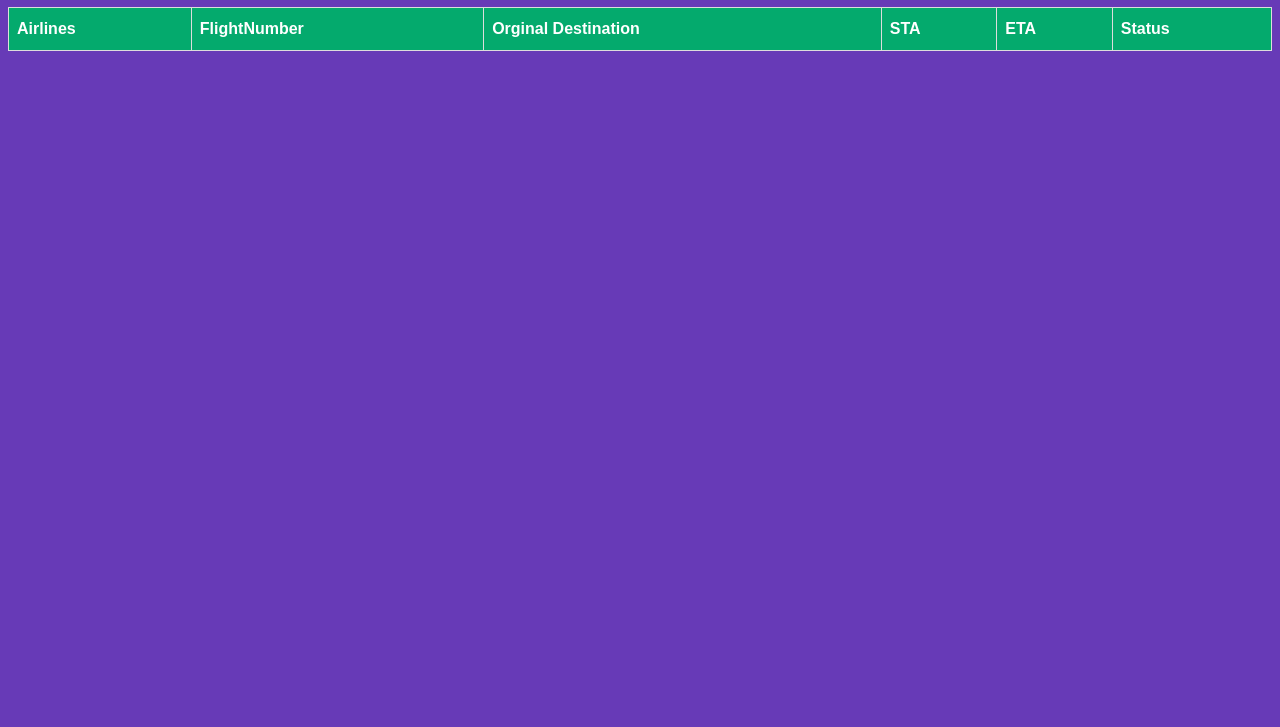
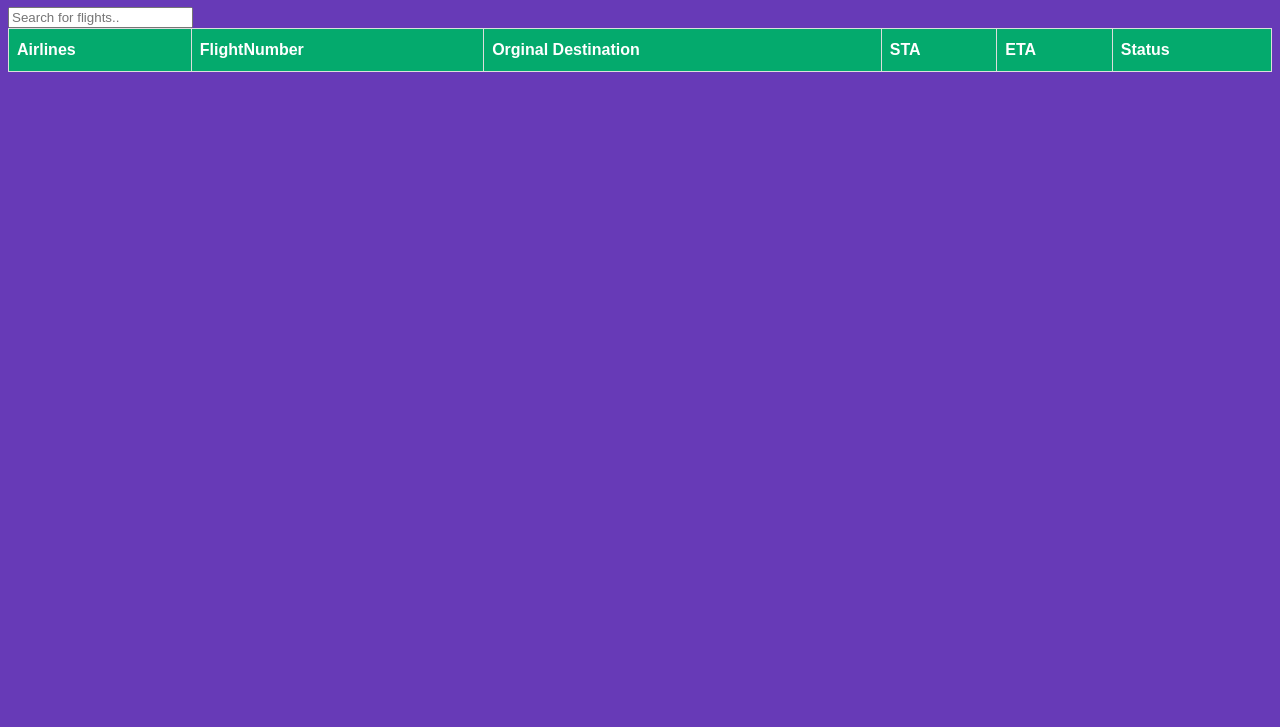
Before and after one commit to krishbeck/Axios-JavaScript-FlightStatus-, a website built with Parcel: page index.html in a window 1280 px wide. Shown: the part 73-800 px from the top of the page. Built offline with nearby package versions, Linux system fonts and the light colour scheme; no server answers.

Commit message:
Searchbar js file added for search functionality
- searchbar.js file added to write search functionality
- searchbar was added in index.html page

```diff
--- a/index.html
+++ b/index.html
@@ -77,6 +77,7 @@
 <body>
 <div>
   <h1>Flights Status</h1>
+  <input type="text" id="search" onkeyup="mySearch()" placeholder="Search for flights.." title="Type in flights">
   <table class="flight-list table-sortable">
     <thead id ="flight-col">
     <tr>
```
Also changed, not shown: searchbar.js (added).
